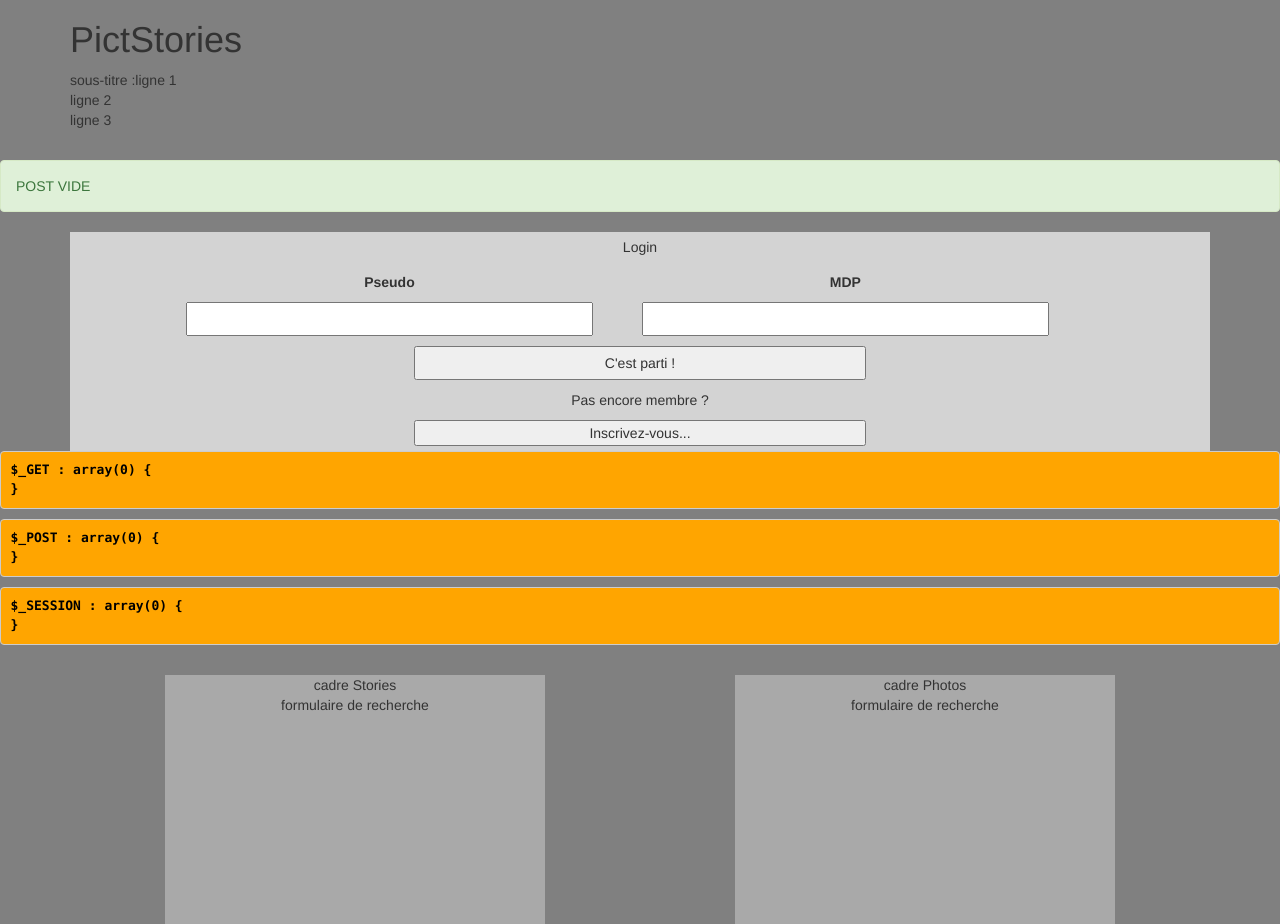
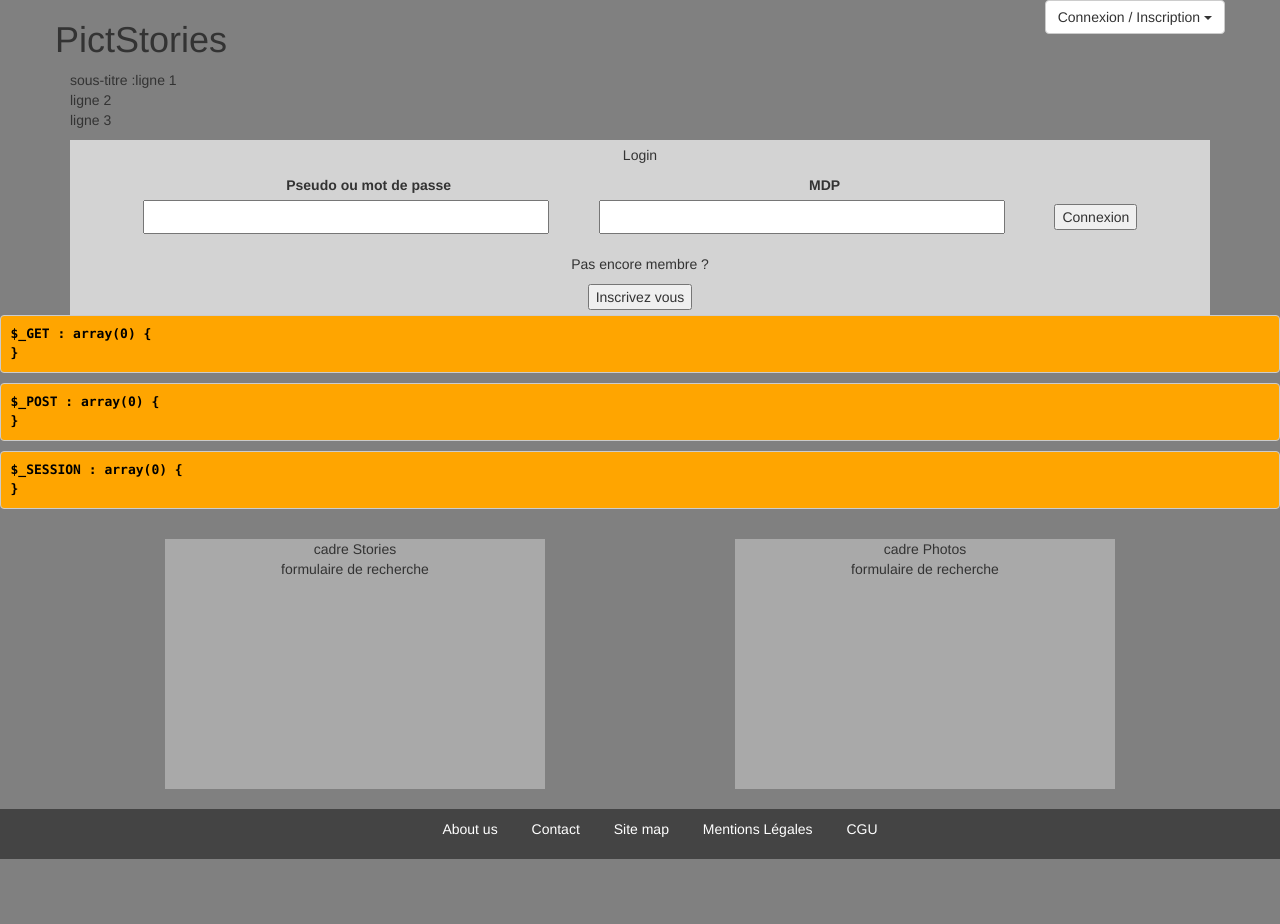
Before and after one commit to 4lex4ndre-F/TimeMachine-Proc, a PHP site: page /test_homepage.php in a window 1280 px wide. Shown: the top 924 px of the page. After the commit the page ends 859 px from the top, so only its background shows below. Run offline with PHP 8.4, Linux system fonts and the light colour scheme; some libraries are stand-ins or nearby versions.

Commit message:
fonction connexion + vérif

```diff
--- a/css/style.css
+++ b/css/style.css
@@ -4,77 +4,106 @@ body {
 
 
 /* DEBUG */
+
 pre {
     background: orange;
     color: black;
     font-weight: bold;
-
 }
 
 
+/* HEADER */
+
+.top-right {
+    float: right;
+}
+
+.top-right>a {
+    width: 100%;
+    color: white;
+    display: block;
+    padding: 5px 10px;
+    background: #666;
+}
+
+.top-left {
+    float: left;
+}
+
+.clearfixe {
+    clear: both;
+}
 
 
 /* FORMULAIRE TEST - css tout pourri */
+
 .test_form {
     box-sizing: border-box;
     margin: 0;
-    padding : 5px;
+    padding: 5px;
     text-align: center;
     background: lightgray;
 }
-.test_form > .form-2 {
+
+.test_form>.form-2 {
     box-sizing: border-box;
     display: inline-block;
     width: 40%;
     margin: 0 0 10px 0;
 }
-.test_form > .form-2 > label, input{
+
+.test_form>.form-2>label+input {
     box-sizing: border-box;
-    display : block;
+    display: block;
     width: 90%;
     padding: 5px;
 }
-.test_form > label, input{
+
+.test_form>label+input {
     box-sizing: border-box;
-    display : block;
+    display: block;
     width: 90%;
     padding: 5px;
 }
-.test_form > input.bouton, button {
-    margin : 0 auto;
-    width : 40%;
+
+.test_form>input.bouton+button {
+    margin: 0 auto;
+    width: 40%;
 }
 
 
 /* cadre / vignette de recherche */
+
 div.vignette {
     margin: 20px auto;
 }
+
 div.cadre {
-    text-align:center;
+    text-align: center;
     background: darkgray;
     height: 250px;
 }
 
 
+/* FOOTER */
 
-/* FOOTER */
 footer {
     background: #444;
 }
 
 
+/* NAV du FOOTER */
 
-
-/* NAV du FOOTER */
 ul.horizontal {
     text-align: center;
 }
+
 ul.horizontal li {
     list-style-type: none;
     display: inline-block;
     margin: 10px 15px;
 }
+
 ul.horizontal li a {
     color: white;
 }
--- a/inc/connexion.php
+++ b/inc/connexion.php
@@ -1,11 +1,12 @@
 <?php
 
 
-// PENSER A IMPLEMENTER LA DECONNEXION
-/*if(isset($_GET['action']) && $_GET['action'] =='deconnexion' )
+// DECONNEXION
+if(isset($_GET['action']) && $_GET['action'] =='deconnexion' )
 {
 	session_destroy();
-}*/
+    header("location:test_homepage.php");
+}
 
 
 //vérification si l'utilisateur est connecté :
@@ -25,16 +26,28 @@ $password = "";
 
 
 
-if(!empty($_POST['pseudo']) && !empty($_POST['password']))
+if(!empty($_POST['login']) && !empty($_POST['password']))
 {
-    $message .= '<div class="alert alert-success" role="success" style="margin-top:20px;">POST REMPLI<br /></div>';
+    //$message .= '<div class="alert alert-success" role="success" style="margin-top:20px;">POST REMPLI<br /></div>';
 
 
-    $pseudo = $_POST['pseudo'];
+    $login = $_POST['login'];
     $password = $_POST['password'];
     // comparaison du post avec la BDD - /!\ réduire les champs de la table users
-    $verif_connexion = $pdo->prepare("SELECT * FROM users WHERE pseudo = :pseudo AND password = :password");
-    $verif_connexion->bindParam(":pseudo", $pseudo, PDO::PARAM_STR);
+    $req = "SELECT * FROM users WHERE password = :password AND ";
+    if(!empty($_POST['login']) && filter_var($_POST['login'], FILTER_VALIDATE_EMAIL))
+    {
+        $req .= "email = :email";
+        $param = ":email";
+    }
+    else
+    {
+        $req .= "pseudo = :pseudo";
+        $param = ":pseudo";
+    }
+
+    $verif_connexion = $pdo->prepare($req);
+    $verif_connexion->bindParam($param, $login, PDO::PARAM_STR);
     $verif_connexion->bindParam(":password", $password, PDO::PARAM_STR);
     $verif_connexion->execute();
 
@@ -64,7 +77,7 @@ if(!empty($_POST['pseudo']) && !empty($_POST['password']))
 }
 else
 {
-    $message .= '<div class="alert alert-success" role="success" style="margin-top:20px;">POST VIDE<br /></div>';
+    //$message .= '<div class="alert alert-success" role="success" style="margin-top:20px;">POST VIDE<br /></div>';
 }
 
 
--- a/inc/formulaire.inc.php
+++ b/inc/formulaire.inc.php
@@ -14,14 +14,14 @@ require('connexion.php');
             <form method="post" class="test_form">
                 <p>Login</p>
                 <div class="form-2">
-                    <label for="pseudo">Pseudo</label>
-                    <input type="text" name="pseudo" id="pseudo">
+                    <label for="login">Pseudo ou mot de passe</label>
+                    <input type="text" name="login" id="login">
                 </div>
                 <div class="form-2">
                     <label for="password">MDP</label>
                     <input type="text" name="password" id="password">
                 </div>
-                <input type="submit" value="C'est parti !" class="bouton">
+                <input type="submit" value="Connexion" class="bouton">
             </form>
         </div><!-- fin div.col-sm-12 -->
     </div><!-- fin .row -->
@@ -32,7 +32,7 @@ require('connexion.php');
         <!-- MODAL INSCRIPTION -->
         <form method="post" class="test_form">
             <p>Pas encore membre ?</p>
-            <button>Inscrivez-vous...</button>
+            <input type="submit" value="Inscrivez vous" class="bouton">
         </form>
         </div><!-- fin div.col-sm-12 -->
     </div><!-- fin .row -->
--- a/inc/header.inc.php
+++ b/inc/header.inc.php
@@ -23,11 +23,37 @@
     <!-- PARTIE HAUTE DU SITE -->
 
     <div class="container">
-        <!-- LOGO h1 provisoire -->
-        <h1>PictStories</h1>
+        <div class="row">
+            <!-- LOGO h1 provisoire -->
+            <div class="top-left">
+                <h1>PictStories</h1>
+            </div>
+            <div class="top-right btn-group">
+
+                <button type="button" class="btn btn-default dropdown-toggle" data-toggle="dropdown" aria-haspopup="true" aria-expanded="false">
+                    <!-- Indique le pseudo de l'user et permetra (A IMPLEMENTER) de se déconnecter / gérer son espace perso -->
+                    <?php
+                        if(!empty($_SESSION['utilisateur']))
+                            echo $_SESSION['utilisateur']['pseudo'] . ' </a>';
+                        else
+                            echo 'Connexion / Inscription ';
+                    ?><span class="caret"></span>
+                </button>
+                <ul class="dropdown-menu">
+                    <li><a href="#">Profil</a></li>
+                    <li role="separator" class="divider"></li>
+                    <li><a href="?action=deconnexion">Se déconnecter</a></li>
+                </ul>
+
+            </div><!-- fin .top-right -->
+        </div><!-- fin .row -->
+        <div class="clear-fix"></div>
+
         <!-- Sous-titre -->
         <p>sous-titre :ligne 1<br>ligne 2<br>ligne 3</p>
 
 
 
+
+
     </div><!-- fin .container -->
```
